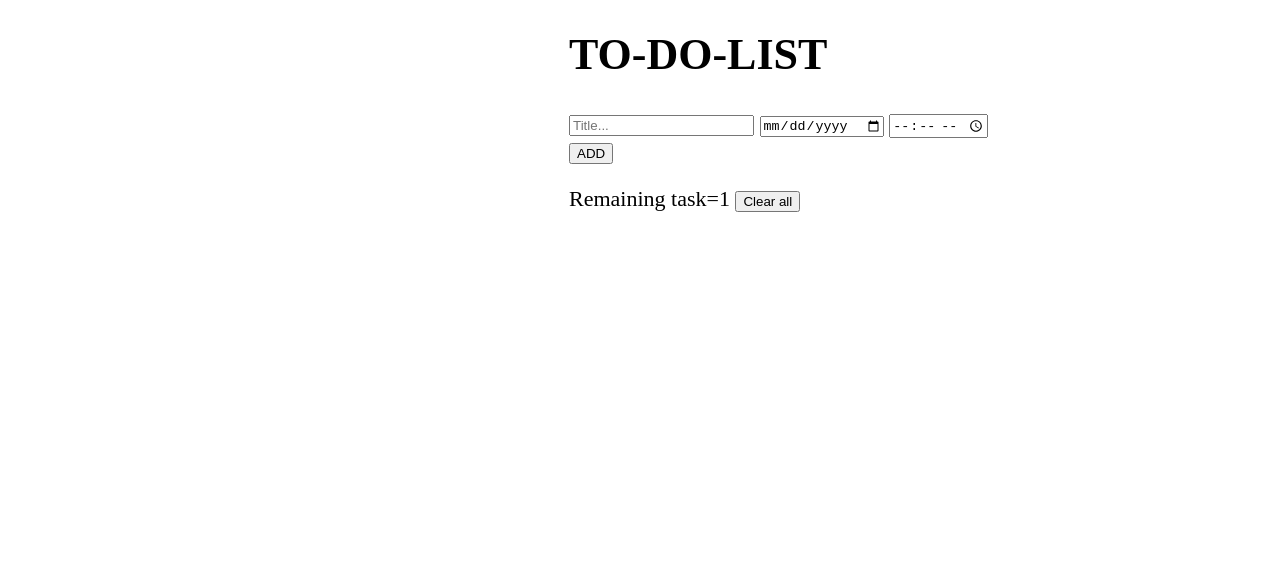
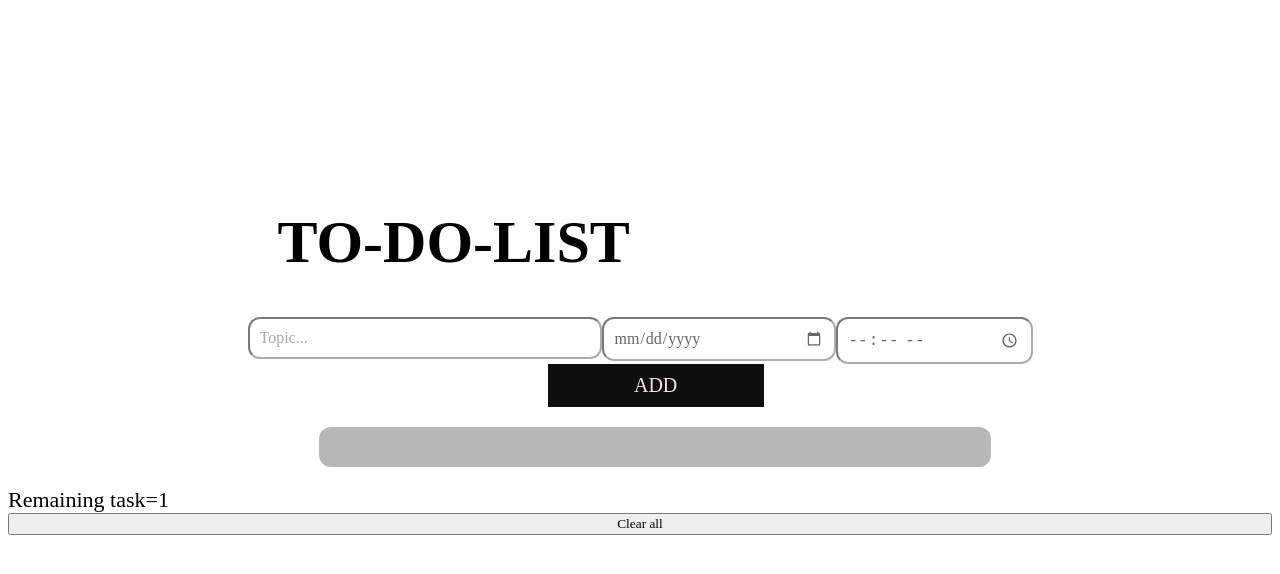
Before and after one commit to Rohit-Prasanna/To_do_list, a plain HTML site: page index.html in a window 1280 px wide. Drawn offline with Linux system fonts and the light colour scheme; a web font is replaced by a local one.

Commit message:
Add files via upload

```diff
--- a/index.html
+++ b/index.html
@@ -5,29 +5,27 @@
         <script src="https://kit.fontawesome.com/82c05b49d6.js" crossorigin="anonymous"></script>
         <link rel="stylesheet" href="style.css">
         <link href='https://fonts.googleapis.com/css?family=Gugi' rel='stylesheet'>
-<style>
 
-    body{font-family: 'Gugi';font-size: 22px;
-    };
-</style>
         <title>To DO</title>
     </head>
 <body>
 
-
+  <div class="tit">
 <h1 >TO-DO-LIST</h1>
-<input type="text" id="topic" placeholder="Title..."/>
-<input type="date" id="date"/>
+<input class="tpk" type="text" id="topic" placeholder="Topic..."/>
+<input type="date" class="dt" id="date"/>
 <input type="time" id="time"/>
 <br/>
-<button type="button" id="add-btn">ADD</button>
-<ul id="list">
+<span type="button" class="addbtn" id="add-btn">ADD</span>
+  </div>
+
+<ul class="lst" id="list">
 
 
 
   </ul>
   <span>Remaining task=1</span>
-  <button id ="clearall-btn" onclick="clearAll()"> Clear all </button>
+  <button id ="clearall-btn" class="clrall" onclick="clearAll()"> Clear all </button>
 
 
   <script>
--- a/style.css
+++ b/style.css
@@ -1,21 +1,76 @@
 body {
 
     background-image: url("546902.jpg");
-    padding-top: -448px;
-    padding-left: 561px;
+height: 100vh;
     background-repeat: no-repeat;
     background-size: cover;
-};
-
-header {
-	padding: 2rem 1rem;
-	max-width: 800px;
-	width: 100%;
-	margin: 0 auto;
+    font-family: 'Gugi';
+    font-size: 22px;
+    display: flex;
+    flex-direction: column;
 }
 
-header h1{
-	font-size: 2.5rem;
-	font-weight: 300;
-	color: var(--grey);
-	margin-bottom: 1rem;}
+.tit {
+    margin-top: 20vh;
+    align-self: center;
+
+
+}
+
+.tit > h1 {
+    align-self: center;
+    margin-left: 30px;
+    font-size: 60px;
+}
+input {
+    margin: 10;
+    border: 60;
+    border-radius: 12px;
+    width: 173px;
+    padding: 10px;
+    float: left;
+    font-size: 16px;
+    opacity: 0.6;
+
+  }
+ .tpk{
+    width: 330px;
+    font-family: 'Gugi';
+  }
+.dt{
+    width: 210px;
+    font-family: 'Gugi';
+}
+.addbtn {
+    padding: 10px;
+    width: 25%;
+    background: #0f0e0e;
+    color: rgb(237, 231, 231);
+    float: left;
+    text-align: center;
+    font-size: 20px;
+    cursor: pointer;
+    border-radius: 0;
+    margin-left: 300px;
+    align-self: center;
+  }
+  .lst{
+    padding: 20px;
+    width: 50%;
+    background: rgba(153, 153, 153, 0.7);
+    color: #000000;
+    float: left;
+    text-align: center;
+    font-size: 20px;
+    cursor: pointer;
+    border-radius: 0;
+    margin-left: 30px;
+    align-self: center;
+    opacity: 1;
+    border-radius: 12px;
+
+  }
+  .clrall{
+    font-family: 'Gugi';
+
+  }
```
